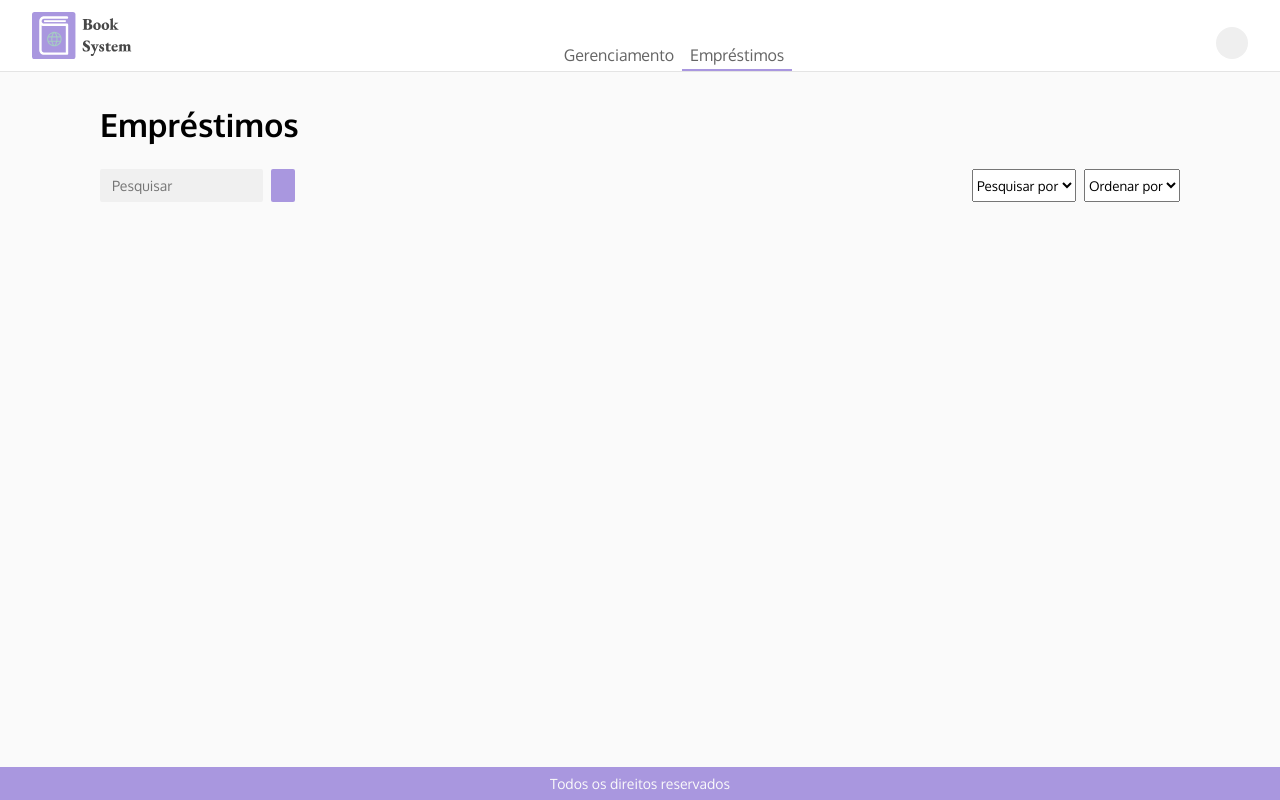
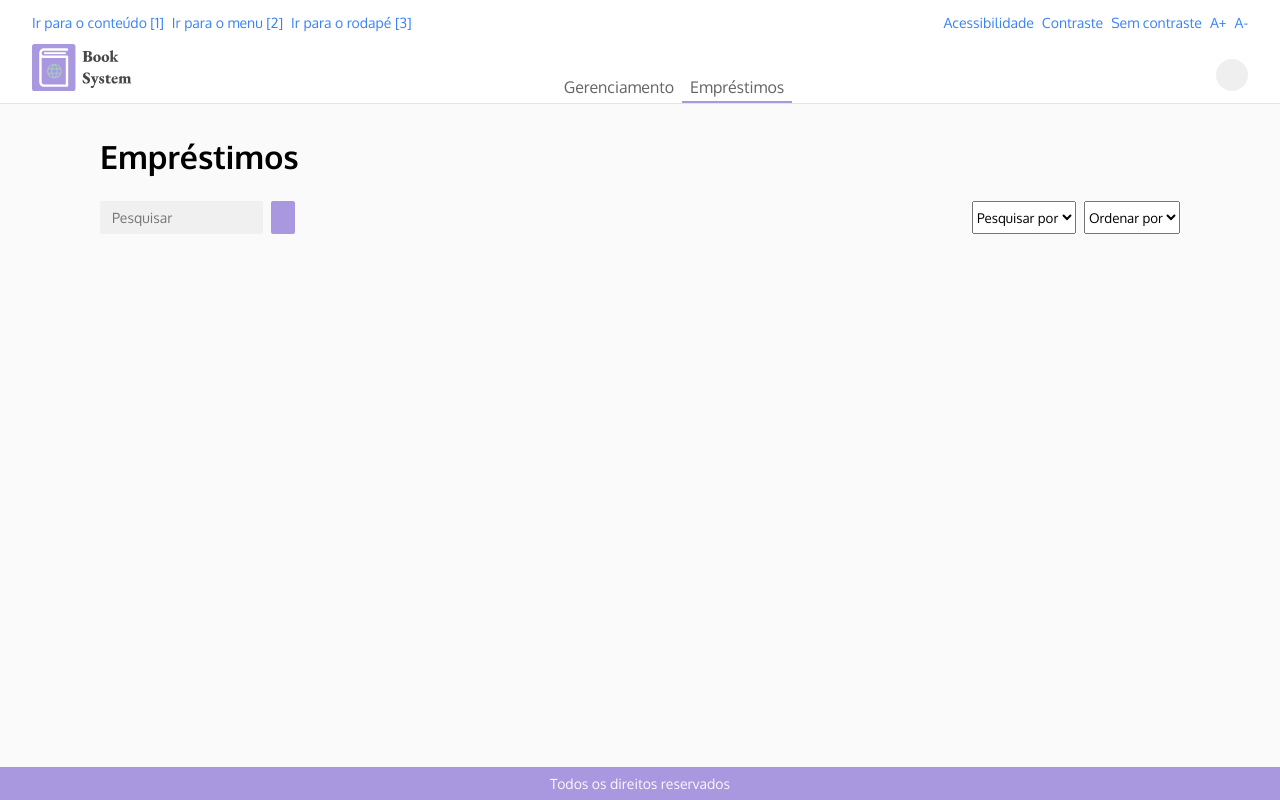
Before and after one commit to JV-projects/BookSystem, a React (Vite) app in the folder BookSystemFront/: page /historico in a window 1280 px wide. Built offline with nearby package versions, Linux system fonts and the light colour scheme.

Commit message:
Aplicação da barra de acessibilidade

```diff
--- a/BookSystemFront/src/components/global/PageStructure/index.jsx
+++ b/BookSystemFront/src/components/global/PageStructure/index.jsx
@@ -1,10 +1,12 @@
 import styles from './styles.module.css'
+import AcessibilityBar from '../AcessibilityBar'
 import Header from '../Header'
 import Footer from '../Footer'
 
 const PageStructure = ({ children }) => {
     return(
         <div className={styles.container}>
+            <AcessibilityBar/>
             <Header/>
             <div className={styles.contentArea}>
                 {children}
```
